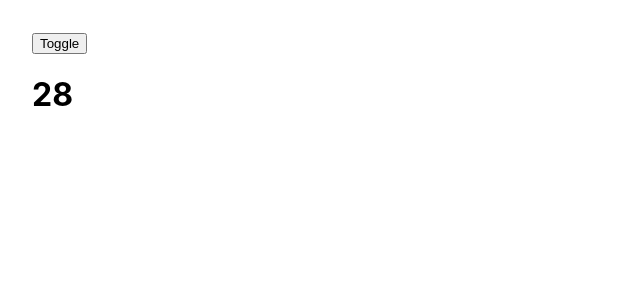
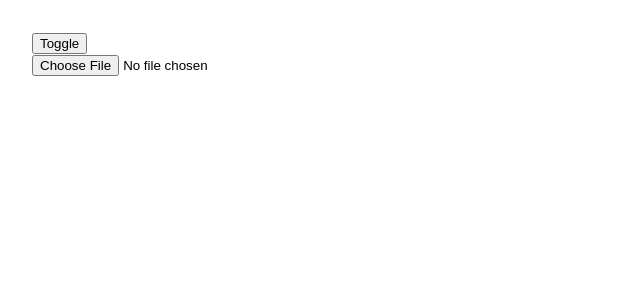
Before and after one commit to phamquanganh31101998/tiktok, a React (Create React App) app: page / in a window 1280 px wide. Both pictures are taken after a click on the button "Toggle". Shown: the top 300 px of the page, without its empty margins (0-640 px from the left). Built offline with nearby package versions, Linux system fonts and the light colour scheme.

Commit message:
useEffect with preview avatar

```diff
--- a/src/Content.js
+++ b/src/Content.js
@@ -1,20 +1,31 @@
 import { useEffect, useState } from 'react'
 
 function Content() {
-  const [countdown, setCountdown] = useState(30)
+  const [avatar, setAvatar] = useState()
 
   useEffect(() => {
-    const intervalId = setInterval(() => {
-      setCountdown(prevState => prevState - 1)
-    }, 1000)
     return () => {
-      clearInterval(intervalId)
+      avatar && URL.revokeObjectURL(avatar.preview)
     }
-  }, [])
+  }, [avatar])
+
+  const handlePreviewAvatar = (e) => {
+    const file = e.target.files[0]
+
+    file.preview = URL.createObjectURL(file)
+
+    setAvatar(file)
+  }
 
   return (
     <div>
-      <h1>{countdown}</h1>
+      <input
+        type="file"
+        onChange={handlePreviewAvatar}
+      />
+      {avatar && (
+        <img src={avatar.preview} alt="" width="80%"/>
+      )}
     </div>
   )
 }
```
